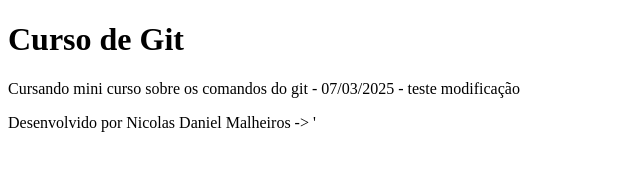
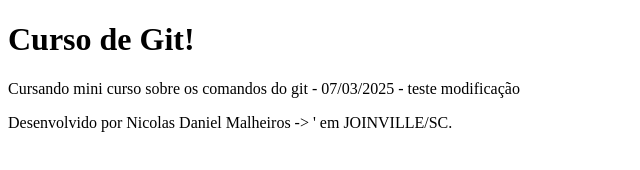
Before and after one commit to nicolas-malheiros/gitTeste, a plain HTML site: page index.html in a window 1280 px wide. Shown: the whole page, without its empty margins (0-640 px from the left). Drawn offline with Linux system fonts and the light colour scheme.

Commit message:
Texto atualizado

```diff
--- a/index.html
+++ b/index.html
@@ -3,11 +3,12 @@
 <head>
     <meta charset="UTF-8">
     <meta name="viewport" content="width=device-width, initial-scale=1.0">
-    <title>Curso de Git </title>
+    <title>Curso de Git! </title>
 </head>
 <body>
-    <h1>Curso de Git</h1>
+    <h1>Curso de Git!</h1>
     <p>Cursando mini curso sobre os comandos do git - 07/03/2025 - teste modificação</p>
-    <footer>Desenvolvido por Nicolas Daniel Malheiros -> <a href="https://github.com/nicolas-malheiros"></a>'</footer>
+    <footer>Desenvolvido por Nicolas Daniel Malheiros -> <a href="https://github.com/nicolas-malheiros"></a>'
+    em JOINVILLE/SC.</footer>
 </body>
 </html>
```
